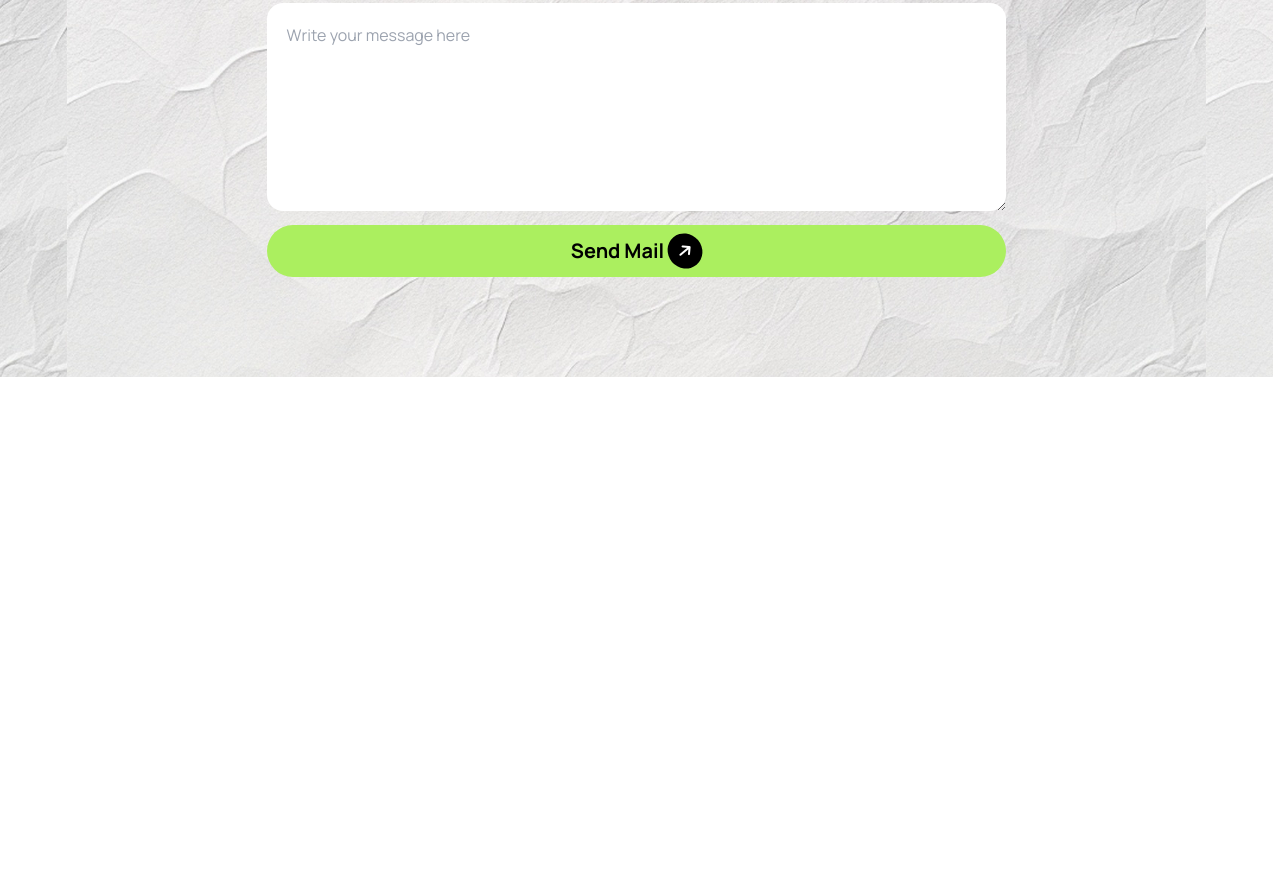
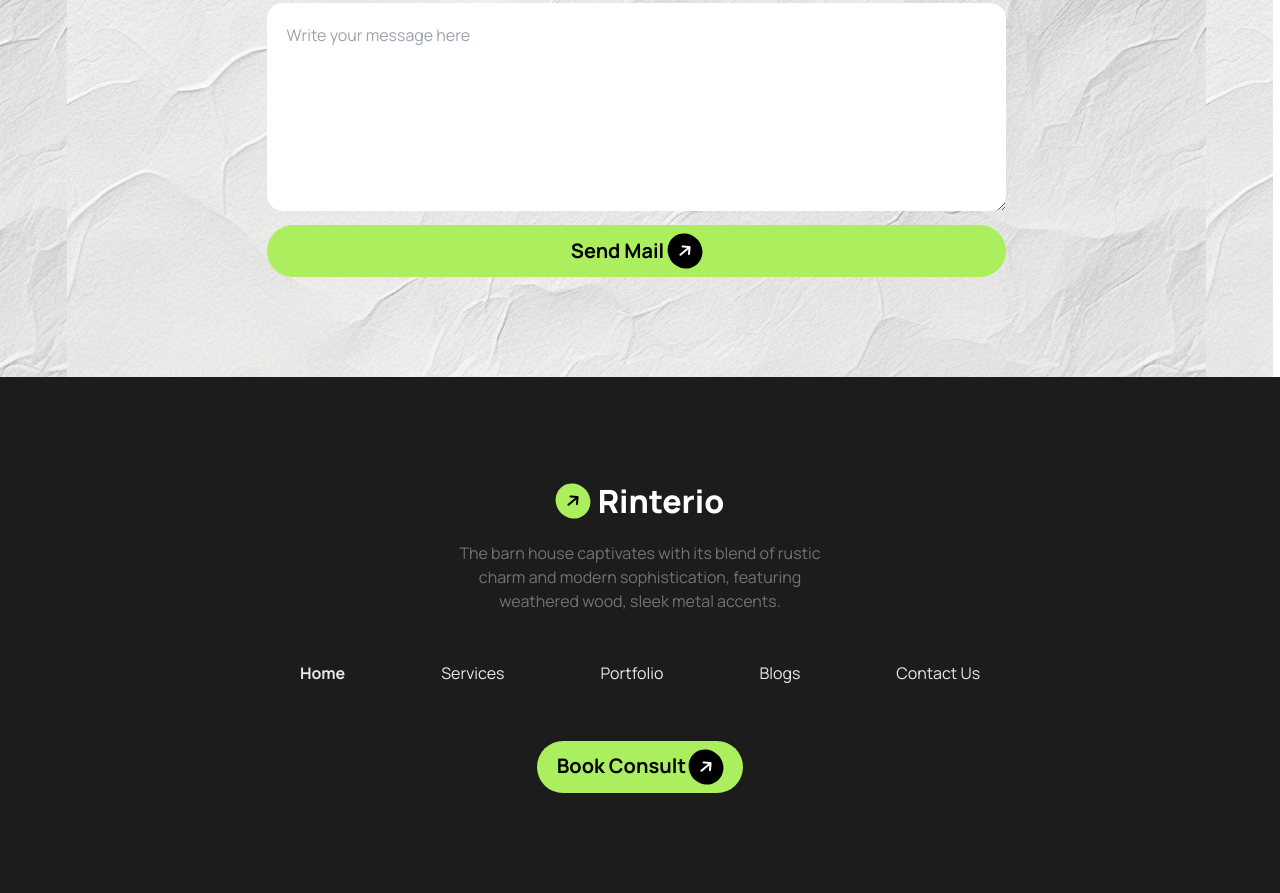
Before and after one commit to dev-ratul/dream-house, a plain HTML site: page index.html in a window 1280 px wide. Shown: the part 4987-5880 px from the top of the page. Before the commit the page ends 5364 px from the top, so only its background shows below. Drawn offline with nearby package versions, Linux system fonts and the light colour scheme.

Commit message:
Complete website

```diff
--- a/index.html
+++ b/index.html
@@ -391,11 +391,48 @@
                   <button class="lg:text-[20px] font-bold ">Send Mail</button>
                   <a class="" href=""><i class="fa-solid fa-arrow-right p-2 xl:p-2.5 rounded-[50%] bg-black text-white -rotate-[40deg]"></i></a>
                 </div>
-
               </div>
             </div>
            </section>
       </main>
+      <!-- footer -->
+       <footer class="bg-[#1C1C1C]">
+        <div class="w-[85vw] mx-auto mx-auto py[32px] lg:py-[70px] xl:py-[100px]">
+          <div>
+            <div class="flex items-center gap-2 justify-center">
+              <div>
+                  <a class="" href=""><i class="fa-solid fa-arrow-right p-2 xl:p-2.5 rounded-[50%] bg-[#ABEF5F] -rotate-[40deg]"></i></a>
+              </div>
+              <div>
+                  <a class="text-[30px] xl:text-[32px] font-extrabold text-white" href="">Rinterio</a>
+              </div>
+            </div>
+            <!-- 2nd -->
+             <div class="flex justify-center pt-[16px]">
+              <p class="text-[#737373] lg:w-2/3 xl:w-1/3 text-center">
+                The barn house captivates with its blend of rustic charm and modern sophistication, featuring weathered wood, sleek metal accents.
+              </p>
+             </div>
+             <div class="py-8 lg:py-[48px]">
+              <ul class="flex items-center flex-col lg:flex-row gap-24 justify-center ">
+                <li><a class="font-bold text-[#E9E9E9]" href="">Home</a></li>
+                <li><a class="text-[#E9E9E9]" href="">Services</a></li>
+                <li><a class="text-[#E9E9E9]" href="">Portfolio</a></li>
+                <li><a class="text-[#E9E9E9]" href="">Blogs</a></li>
+                <li><a class="text-[#E9E9E9]" href="">Contact Us</a></li>
+             </ul>
+            </div>
+
+            <div class="text-center">
+              <button class="gap-1 bg-[#ABEF5F]  rounded-full mx-auto mt-2 px-5 py-2 text-center ">
+                <span class="lg:text-[20px] font-bold ">Book Consult</span>
+                <i class="fa-solid fa-arrow-right p-2 xl:p-2.5 rounded-[50%] bg-black text-white -rotate-[40deg]"></i>
+              </button>
+            </div>
+          </div>
+        </div>
+
+       </footer>
 
 </body>
 </html>
```
